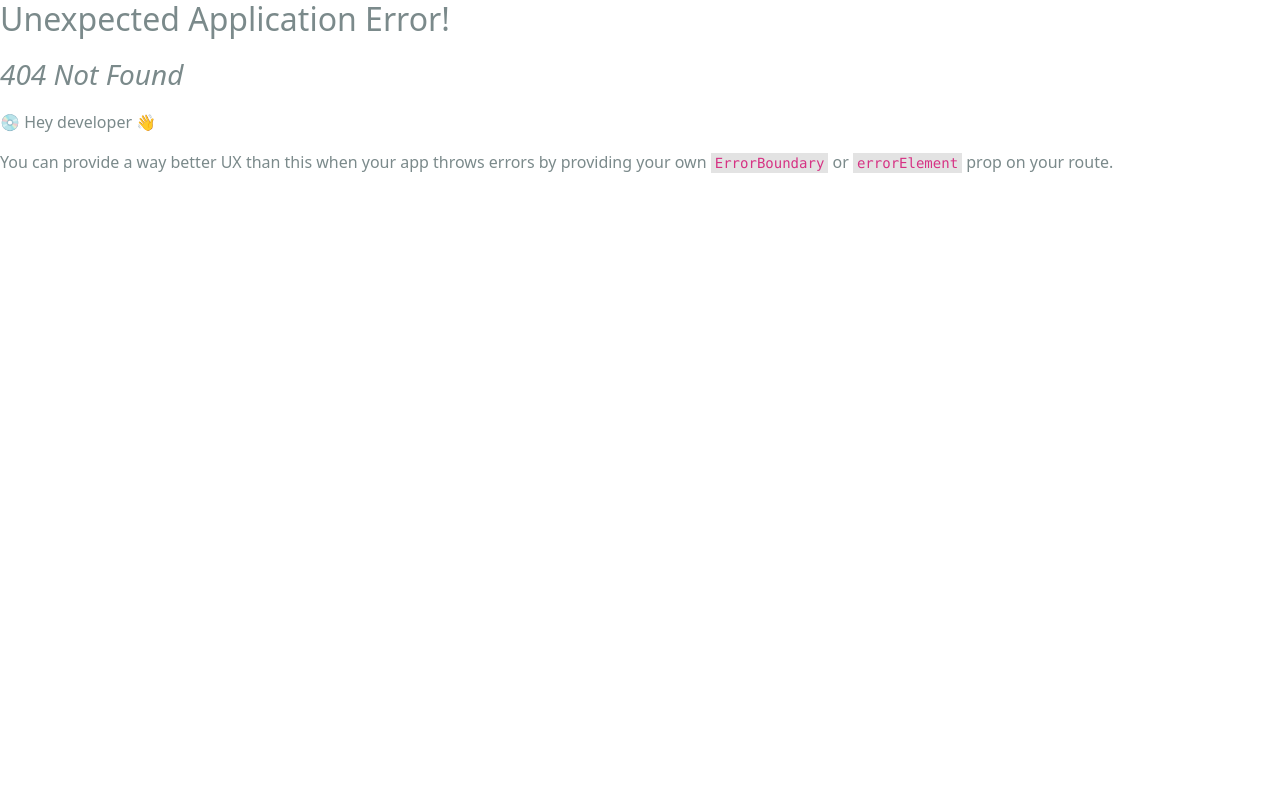
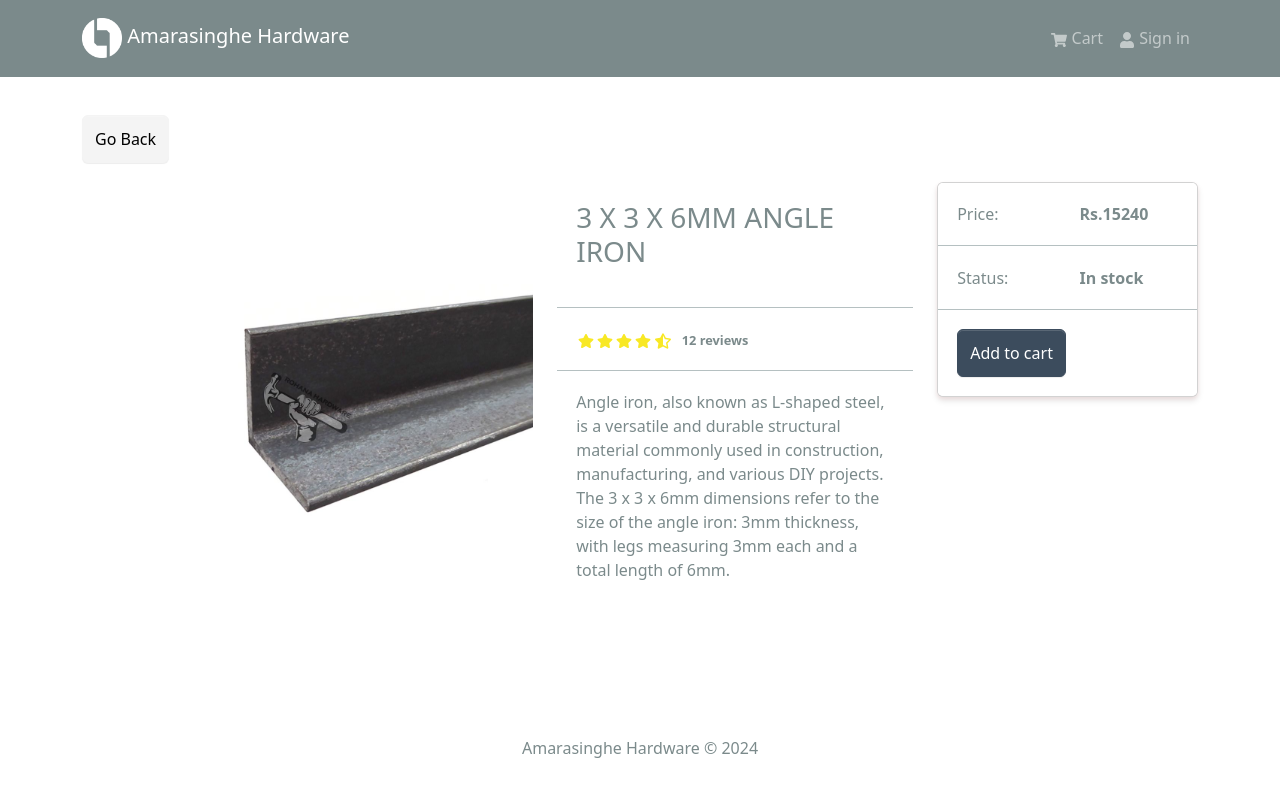
Before and after one commit to kanishkathennakoon/amarasinghe-hardware, a React (Create React App) app in the folder frontend/: page /product/1 in a window 1280 px wide. Before the commit this address had no page. Shown: the top 796 px of the page. Built offline with nearby package versions, Linux system fonts and the light colour scheme.

Commit message:
Add product details page

```diff
--- a/frontend/src/index.js
+++ b/frontend/src/index.js
@@ -12,11 +12,13 @@
 import App from './App';
 import reportWebVitals from './reportWebVitals';
 import HomeScreen from './screens/HomeScreen';
+import ProductScreen from './screens/ProductScreen';
 
 const router = createBrowserRouter(
   createRoutesFromElements(
     <Route path='/' element={<App />}>
       <Route index={true} path='/' element={<HomeScreen/>}/>
+      <Route path='/product/:id' element={<ProductScreen/>}/>
     </Route>
   )
 )
--- a/frontend/src/screens/HomeScreen.jsx
+++ b/frontend/src/screens/HomeScreen.jsx
@@ -1,6 +1,6 @@
 import {Row, Col} from 'react-bootstrap'
 import Product from '../components/Product'
-import products from '../Product'
+import products from '../products'
 
 const HomeScreen = () => {
   return (
--- /dev/null
+++ b/frontend/src/screens/ProductScreen.jsx
@@ -0,0 +1,62 @@
+import { useParams } from "react-router-dom";
+import { Link } from "react-router-dom";
+import {Row, Col, Image, ListGroup, Card, Button} from 'react-bootstrap';
+import Rating from '../components/Rating';
+import products from "../products";
+
+const ProductScreen = () => {
+    const {id: productId} = useParams();
+    const product = products.find((p)=>p._id===productId);
+
+  return <>
+    <Link className="btn btn-light my-3" to="/">Go Back</Link>
+    <Row>
+        <Col md={5}>
+            <Image src={product.image} alt={product.name} fluid />
+        </Col>
+        <Col md={4}>
+            <ListGroup variant="flush">
+                <ListGroup.Item>
+                    <h3>{product.name}</h3>
+                </ListGroup.Item>
+                <ListGroup.Item>
+                    <Rating value={product.rating} text={`${product.numReviews} reviews`}/>
+                </ListGroup.Item>
+                <ListGroup.Item>{product.description}</ListGroup.Item>
+            </ListGroup>
+        </Col>
+        <Col md={3}>
+            <Card>
+                <ListGroup variant="flush">
+                    <ListGroup.Item>
+                    <Row>
+                        <Col>Price:</Col>
+                        <Col>
+                            <strong>Rs.{product.price}</strong>
+                        </Col>
+                    </Row>
+                    </ListGroup.Item>
+                    <ListGroup.Item>
+                    <Row>
+                        <Col>Status:</Col>
+                        <Col>
+                            <strong>{product.countInStock > 0 ? 'In stock' : 'Out of stock'}</strong>
+                        </Col>
+                    </Row>
+                    </ListGroup.Item>
+
+                    <ListGroup.Item>
+                        <Button className="btn-block"
+                        type="button"
+                        disabled={product.countInStock ===0}
+                        >Add to cart</Button>
+                    </ListGroup.Item>
+                </ListGroup>
+            </Card>
+
+        </Col>
+    </Row>
+    </>;
+};
+
+export default ProductScreen;
```
Also changed, not shown: frontend/src/products.js (renamed from frontend/src/Product.jsx).
